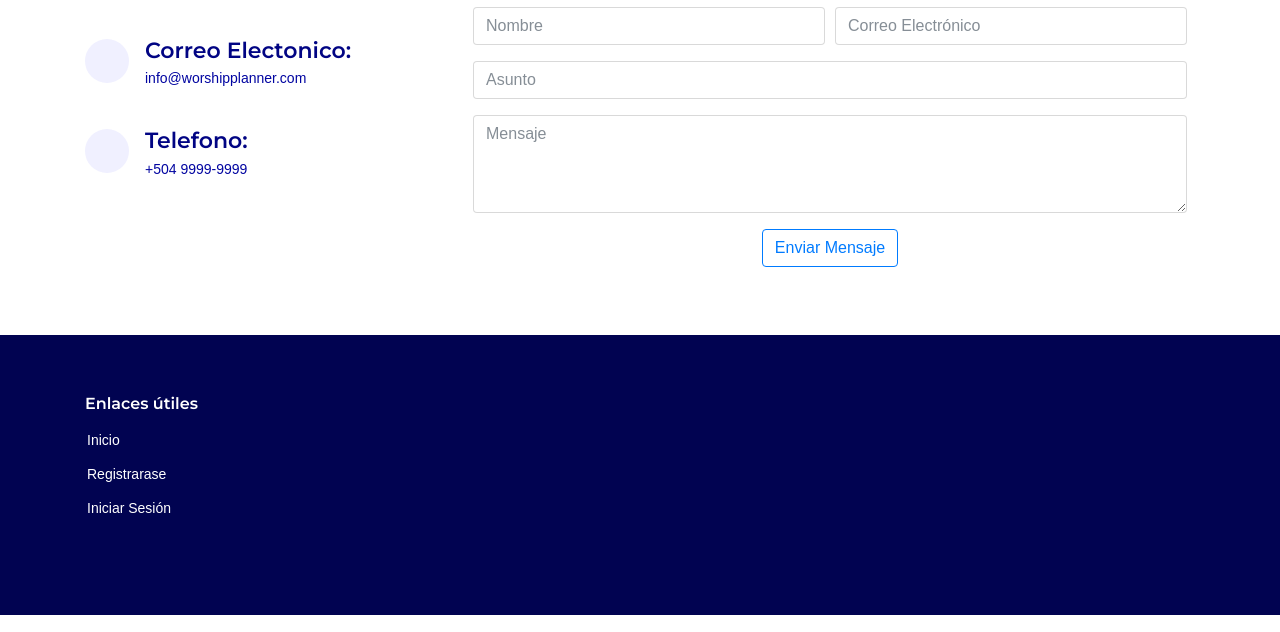
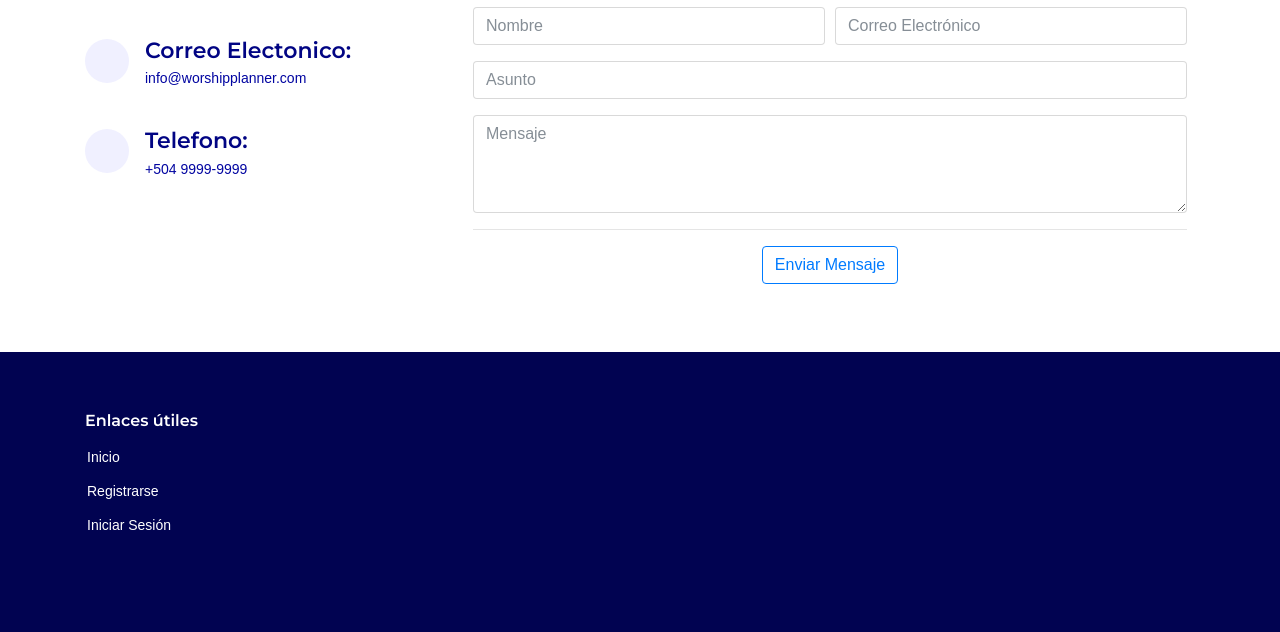
Before and after one commit to Chucklagos/Worship-Planning, a PHP site: page / in a window 1280 px wide. Shown: the part 1468-2100 px from the top of the page. Run offline with PHP 8.4, Linux system fonts and the light colour scheme; data that the repository does not hold is empty; some libraries are stand-ins or nearby versions.

Commit message:
hotfix: hr

```diff
--- a/index.php
+++ b/index.php
@@ -250,7 +250,7 @@ if(isset($_POST['Submit'])){
               </div>
 
 
-              <div class="g-recaptcha" data-sitekey="6LfFbX0aAAAAAAw02oZQLIK5Ug6oCsh3OTJ8X8MH"></div>
+              <div class="g-recaptcha" data-sitekey="6LfFbX0aAAAAAAw02oZQLIK5Ug6oCsh3OTJ8X8MH"></div><hr>
 
 
               <div class="text-center"><button type="submit" class="btn btn-outline-primary" name='Submit'>Enviar Mensaje</button></div>
@@ -278,7 +278,7 @@ if(isset($_POST['Submit'])){
             <h4>Enlaces útiles</h4>
             <ul>
               <li><i class="bx bx-chevron-right"></i> <a href="index.html">Inicio</a></li>
-              <li><i class="bx bx-chevron-right"></i> <a href="src/registrarse.php">Registrarase</a></li>
+              <li><i class="bx bx-chevron-right"></i> <a href="src/registrarse.php">Registrarse</a></li>
               <li><i class="bx bx-chevron-right"></i> <a href="src/login.php">Iniciar Sesión</a></li>
 
             </ul>
```
